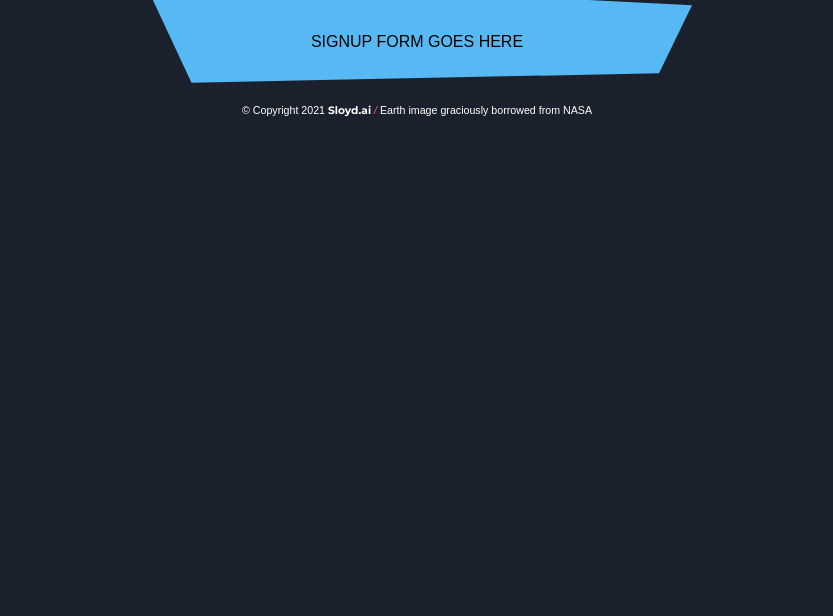
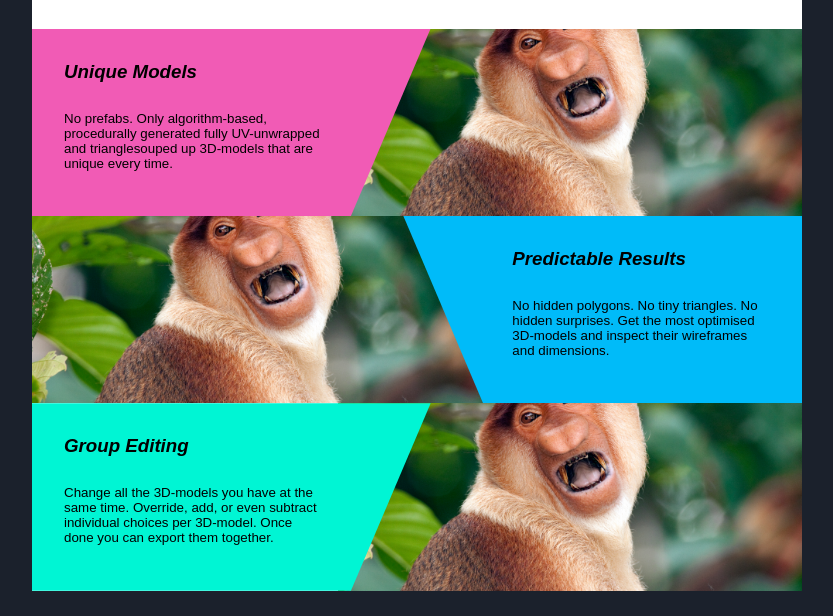
Before and after one commit to quakeulf/sloydno, a plain HTML site: page index.html in a window 1280 px wide. Shown: the part 792-1408 px from the top of the page, without its empty margins (223-1056 px from the left). Before the commit the page ends 930 px from the top, so only its background shows below. Drawn offline with Linux system fonts and the light colour scheme; a web font is replaced by a local one.

Commit message:
Add promo sections

```diff
--- a/index.html
+++ b/index.html
@@ -45,15 +45,51 @@
 				</div>
 			</section>
 
-			<section id="promo">
+			<section>
+				<div id="promo">
+					<div class="video">
+						<div class="video-container">
+							<iframe src="https://player.vimeo.com/video/530743298" frameborder="0" allow="autoplay; fullscreen; picture-in-picture" allowfullscreen></iframe>
+						</div>
+						<div class="text">
+							<h3>Instant customizable props for your game</h3>
+							<p>We create the models using a fancy algorith, giving you unique results every time, so that you can focus on making your game.</p>
+							<p>Decide on a 3D-model, tweak its look, style, and feel, and put it to use in your game.</p>
+						</div>
+					</div>
+
+					<div class="promo red">
+						<div class="text">
+							<h3>Unique Models</h3>
+							<p>No prefabs. Only algorithm-based, procedurally generated fully UV-unwrapped and trianglesouped up 3D-models that are unique every time.</p>
+						</div>
+						<div class="image"></div>
+					</div>
+
+					<div class="promo blue">
+						<div class="image"></div>
+						<div class="text">
+							<h3>Predictable Results</h3>
+							<p>No hidden polygons. No tiny triangles. No hidden surprises. Get the most optimised 3D-models and inspect their wireframes and dimensions.</p>
+						</div>
+					</div>
+
+					<div class="promo green">
+						<div class="text">
+							<h3>Group Editing</h3>
+							<p>Change all the 3D-models you have at the same time. Override, add, or even subtract individual choices per 3D-model. Once done you can export them together.</p>
+						</div>
+						<div class="image"></div>
+					</div>
+				</div>
 			</section>
 
-			<h2>Gaze at the benefits of <a href="https://sloyd.ai/">Sloyd.ai</a></h2>
+			<h2 class="container">Gaze at the benefits of <a href="https://sloyd.ai/">Sloyd.ai</a></h2>
 
 			<section id="features">
 			</section>
 
-			<h2>The <em>Masterplan</em></h2>
+			<h2 class="container">The <em>Masterplan</em></h2>
 
 			<section id="plan">
 			</section>
--- a/style.css
+++ b/style.css
@@ -6,8 +6,7 @@ Blå:
 */
 
 :root {
-	--color-blue: #0066f9;
-	--color-blue-light: #57b9f3;
+	--color-blue: #00bbf9;
 	--color-cyan: #00f5d4;
 	--color-grey: #1b212c;
 	--color-magenta: #f15bb5;
@@ -53,11 +52,16 @@ h2 {
 }
 
 h2 a {
-	color: var(--color-blue-light);
+	color: var(--color-blue);
 }
 
 h2 em {
 	color: var(--color-cyan);
+}
+
+h3 {
+	font-style: italic;
+	margin: 0 0 1.5em;
 }
 
 header {
@@ -69,7 +73,7 @@ header h1 {
 }
 
 header h1 em {
-	color: var(--color-blue-light);
+	color: var(--color-blue);
 }
 
 header nav {
@@ -108,6 +112,10 @@ header .container {
 	justify-content: space-between;
 }
 
+p {
+	font-size: 10pt;
+}
+
 section,
 .container {
 	margin-left: auto;
@@ -115,6 +123,86 @@ section,
 	max-width: 770px;
 	padding-left: 1em;
 	padding-right: 1em;
+}
+
+#promo {
+	background: white;
+}
+
+#promo .promo {
+	display: flex;
+}
+
+#promo .promo .image {
+	background: url("./assets/Proboscis.jpg") center center no-repeat;
+	background-size: cover;
+	width: 72%;
+}
+
+#promo .promo .image:first-child {
+	margin-right: -12%;
+}
+
+#promo .promo .image:last-child {
+	margin-left: -12%;
+}
+
+#promo .promo .text {
+	padding: 2em;
+	width:  40%;
+}
+
+#promo .promo .text:first-child {
+	clip-path: polygon(0 0, 100% 0, 80% 100%, 0 100%);
+	padding-right: calc(2em + 10%);
+}
+
+#promo .promo .text:last-child {
+	clip-path: polygon(0 0, 100% 0, 100% 100%, 20% 100%);
+	padding-left: calc(2em + 10%);
+}
+
+#promo .promo.blue .text {
+	background: var(--color-blue);
+}
+
+#promo .promo.green .text {
+	background: var(--color-cyan);
+}
+
+#promo .promo.red .text {
+	background: var(--color-magenta);
+}
+
+#promo .video {
+	display: flex;
+	padding: 2em;
+}
+
+#promo .video .text {
+	flex: 1;
+	margin-left: 2em;
+}
+
+#promo .video .video-container {
+	flex: 2;
+	position: relative;
+	overflow: hidden;
+	width: 100%;
+}
+
+#promo .video .video-container::after {
+	display: block;
+	content: "";
+	padding-top: 56.25%;
+}
+
+#promo .video .video-container iframe {
+	position: absolute;
+	top: 0;
+	left: 0;
+	width: 100%;
+	height: 100%;
 }
 
 #signup {
@@ -172,7 +260,7 @@ section,
 }
 
 .signup-form {
-	background: var(--color-blue-light);
+	background: var(--color-blue);
 	clip-path: polygon(0 0, 100% 27%, 94% 91%, 9% 100%);
 	margin: 0 auto;
 	padding: 3.5em 0 2em;
```
Also changed, not shown: assets/Proboscis.jpg (added).
